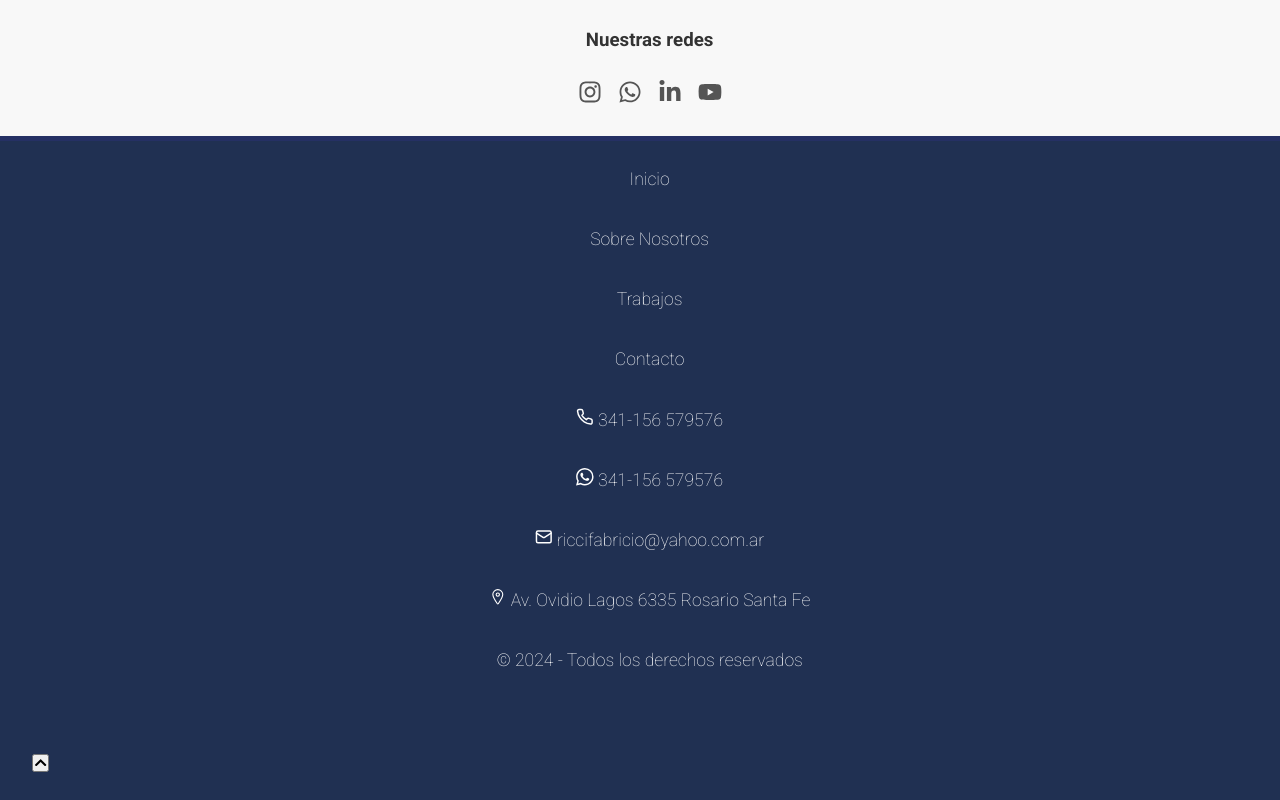
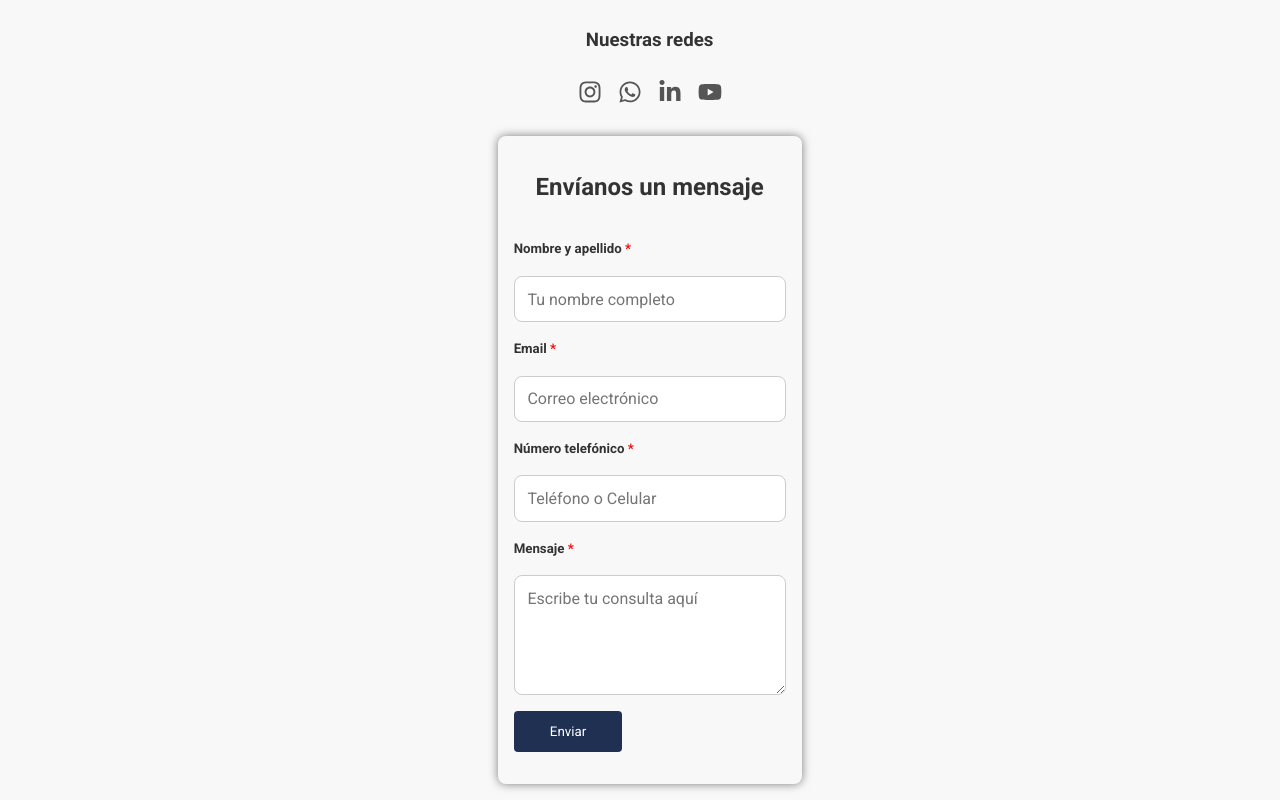
Before and after one commit to JoC204/rf-metalurgica, a React (Create React App) app: page /contact in a window 1280 px wide. Shown: the part 1220-2020 px from the top of the page. Built offline with nearby package versions, Linux system fonts and the light colour scheme.

Commit message:
Add Formulario.js y su css
Resolver y estudiar lo del mail que envía el formulario.

```diff
--- /dev/null
+++ b/src/Styles/Formulario.css
@@ -0,0 +1,60 @@
+/* .contact-form {
+
+    padding: 2rem 1rem;
+    width: 30%;
+    margin: 0 auto;
+
+} */
+
+.formulario {
+    display: flex;
+    flex-direction: column;
+    gap: 1rem;
+    padding: 2rem 1rem;
+    width: 19rem;
+    margin: 0 auto;
+    border-radius: 0.5rem;
+    box-shadow: 0px 0px 10px 0px rgba(0, 0, 0, 0.5);
+    margin-bottom: 4rem;
+
+  }
+
+  .formulario h3 {
+    font-size: 1.5rem;
+    margin-bottom: 1rem;
+    text-align: center;
+  }
+  h5::after {
+    content: " *"; /* Añade el asterisco */
+    color: red; /* Lo pone en rojo */
+  }
+
+
+  .formulario input,
+  .formulario textarea {
+    padding: 0.8rem;
+    border: 1px solid #ccc;
+    border-radius: 8px;
+    font-size: 1rem;
+    width: 100%;
+  }
+
+  .formulario textarea {
+    min-height: 120px;
+    resize: vertical;
+  }
+
+  .formulario button {
+    width: 40%;
+    background-color: #203052;
+    color: white;
+    padding: 0.8rem;
+    border: none;
+    border-radius: 4px;
+    cursor: pointer;
+    transition: 0.3s ease;
+  }
+
+  .formulario button:hover {
+    background-color: #3b5fac;
+  }
--- a/src/components/Contact.js
+++ b/src/components/Contact.js
@@ -1,5 +1,6 @@
 import React from "react";
 import "../Styles/Contact.css";
+import Formulario from "../components/Formulario";
 import {
   FaEnvelope,
   FaClock,
@@ -77,6 +78,7 @@ const Contact = () => {
           </div>
         </div>
       </div>
+      <Formulario />
     </div>
   );
 };
--- /dev/null
+++ b/src/components/Formulario.js
@@ -0,0 +1,50 @@
+import React from "react";
+import "../Styles/Formulario.css";
+
+const Formulario = () => {
+  return (
+    <form
+      className="contact-form"
+      action="https://formsubmit.co/jobsyguionbajotres@gmail.com"
+      method="POST"
+    >
+      <div className="formulario">
+        <h3>Envíanos un mensaje</h3>
+        <h5>Nombre y apellido</h5>
+        <input type="text" name="name" placeholder="Tu nombre completo" required />
+        <h5>Email</h5>
+        <input
+          type="email"
+          name="email"
+          placeholder="Correo electrónico"
+          required
+        />
+        <h5>Número telefónico</h5>
+        <input
+          type="tel"
+          name="phone"
+          placeholder="Teléfono o Celular"
+          required
+        />
+        <h5>Mensaje</h5>
+        <textarea
+          name="message"
+          placeholder="Escribe tu consulta aquí"
+          required
+        ></textarea>
+
+        <input type="hidden" name="_captcha" value="false" />
+        <input
+          type="hidden"
+          name="_subject"
+          value="Nuevo mensaje desde el formulario"
+        />
+        <input type="hidden" name="_template" value="box" />
+
+        <button type="submit">Enviar</button>
+      </div>
+    </form>
+  );
+};
+
+export default Formulario;
```
